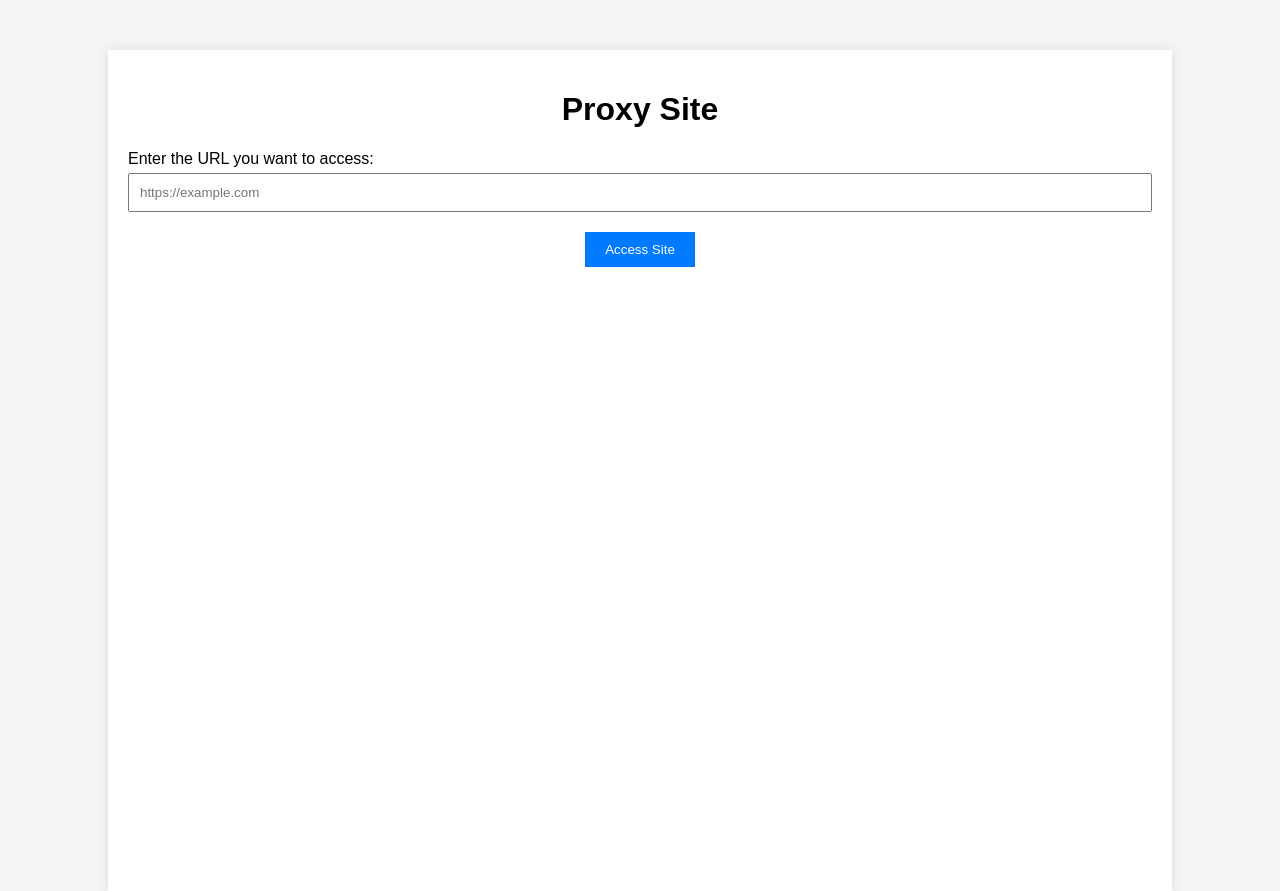
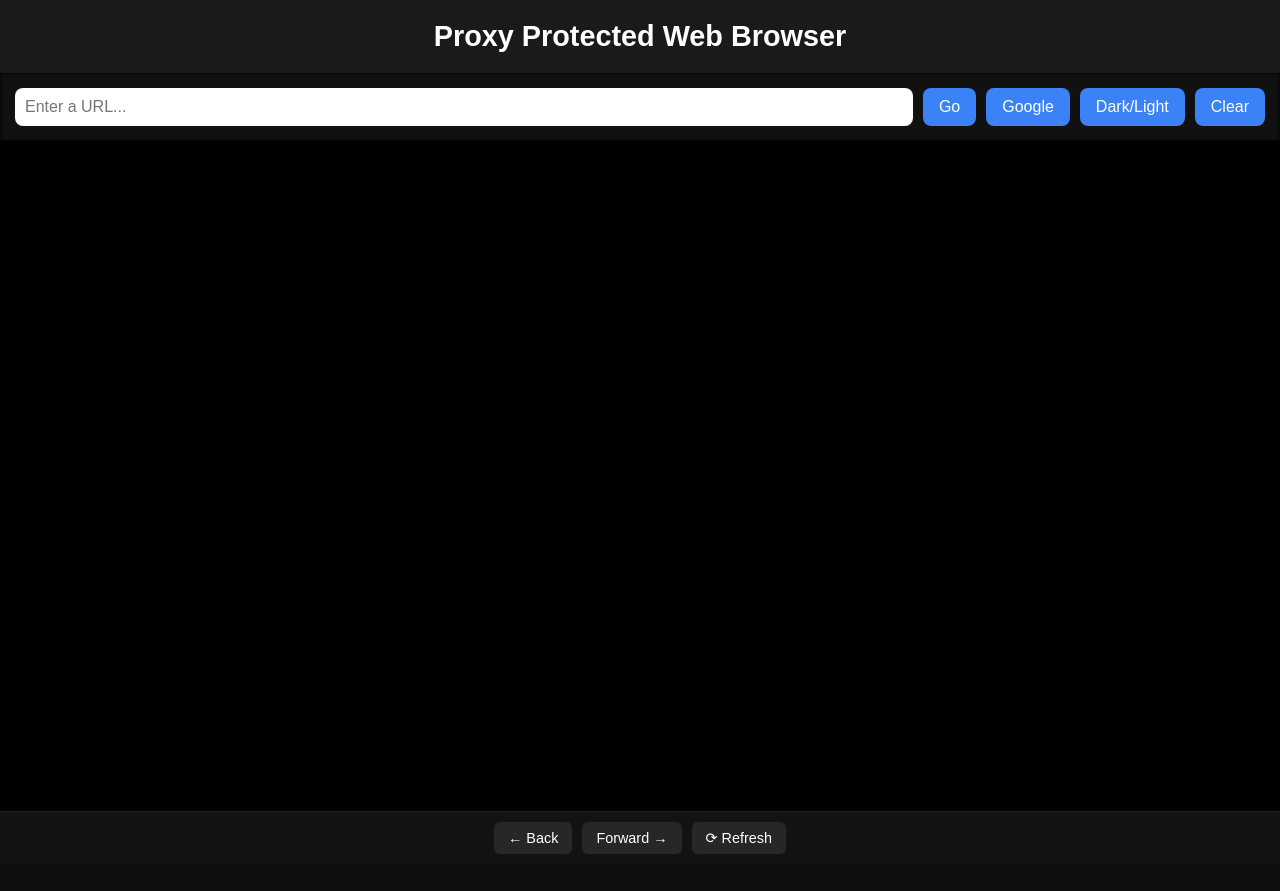
Before and after one commit to KomaVR/Kxsis, a plain HTML site: page index.html in a window 1280 px wide. After the commit the page ends 864 px from the top, so only its background shows below. Drawn offline with Linux system fonts and the light colour scheme.

Commit message:
Revamp proxy browser layout and functionality
Updated the layout and functionality of the proxy browser, including new controls, improved styling, and additional JavaScript functions for navigation and URL handling.

```diff
--- a/index.html
+++ b/index.html
@@ -1,80 +1,145 @@
 <!DOCTYPE html>
 <html lang="en">
 <head>
-    <meta charset="UTF-8">
-    <meta name="viewport" content="width=device-width, initial-scale=1.0">
-    <title>Proxy Site</title>
+  <meta charset="UTF-8" />
+  <meta name="viewport" content="width=device-width, initial-scale=1.0" />
+  <title>Proxy Protected Browser</title>
   <style>
     body {
+      margin: 0;
       font-family: Arial, sans-serif;
-            background-color: #f4f4f4;
-            margin: 0;
-            padding: 0;
+      background: #0f0f0f;
+      color: #fff;
     }
-        .container {
-            width: 80%;
-            margin: 0 auto;
-            background: #fff;
+    header {
+      background: #1a1a1a;
       padding: 20px;
-            box-shadow: 0 0 10px rgba(0, 0, 0, 0.1);
-            margin-top: 50px;
+      text-align: center;
+      font-size: 1.8rem;
+      font-weight: bold;
+      box-shadow: 0 0 10px #000;
     }
-        h1 {
-            text-align: center;
+    #controls {
+      display: flex;
+      gap: 10px;
+      padding: 15px;
+      background: #111;
+      box-shadow: 0 0 5px #000 inset;
     }
-        .input-group {
-            margin-bottom: 20px;
+    #urlInput {
+      flex: 1;
+      padding: 10px;
+      border-radius: 8px;
+      border: none;
+      outline: none;
+      font-size: 1rem;
     }
-        .input-group label {
-            display: block;
-            margin-bottom: 5px;
+    button {
+      padding: 10px 16px;
+      border: none;
+      border-radius: 8px;
+      background: #3b82f6;
+      color: white;
+      cursor: pointer;
+      font-size: 1rem;
+      transition: 0.2s;
     }
-        .input-group input {
+    button:hover {
+      background: #60a5fa;
+    }
+    #frameContainer {
       width: 100%;
-            padding: 10px;
-            box-sizing: border-box;
-        }
-        .button-group {
-            text-align: center;
-        }
-        .button-group button {
-            padding: 10px 20px;
-            background-color: #007BFF;
-            color: #fff;
-            border: none;
-            cursor: pointer;
-        }
-        .button-group button:hover {
-            background-color: #0056b3;
+      height: calc(100vh - 130px);
     }
     iframe {
       width: 100%;
-            height: 600px;
+      height: 100%;
       border: none;
+      background: #000;
+    }
+    #toolbar {
+      display: flex;
+      gap: 10px;
+      padding: 10px;
+      background: #131313;
+      align-items: center;
+      justify-content: center;
+      border-top: 1px solid #222;
+    }
+    .tool-btn {
+      background: #272727;
+      padding: 8px 14px;
+      border-radius: 6px;
+      font-size: 0.9rem;
     }
   </style>
 </head>
 <body>
-    <div class="container">
-        <h1>Proxy Site</h1>
-        <div class="input-group">
-            <label for="url">Enter the URL you want to access:</label>
-            <input type="text" id="url" placeholder="https://example.com">
+  <header>Proxy Protected Web Browser</header>
+
+  <div id="controls">
+    <input id="urlInput" placeholder="Enter a URL..." />
+    <button onclick="loadSite()">Go</button>
+    <button onclick="loadGoogle()">Google</button>
+    <button onclick="toggleDark()">Dark/Light</button>
+    <button onclick="clearFrame()">Clear</button>
   </div>
-        <div class="button-group">
-            <button onclick="loadProxy()">Access Site</button>
-        </div>
+
+  <div id="frameContainer">
     <iframe id="proxyFrame"></iframe>
   </div>
 
+  <div id="toolbar">
+    <button class="tool-btn" onclick="historyBack()">← Back</button>
+    <button class="tool-btn" onclick="historyForward()">Forward →</button>
+    <button class="tool-btn" onclick="refreshFrame()">⟳ Refresh</button>
+  </div>
+
   <script>
-        function loadProxy() {
-            var url = document.getElementById('url').value;
-            if (!url.startsWith('http://') && !url.startsWith('https://')) {
-                url = 'http://' + url;
+    const proxyBase = "https://api.cors.lol/?url=";
+
+    function formatURL(u) {
+      if (!u.startsWith("http")) return "https://" + u;
+      return u;
     }
-            var proxyUrl = 'https://api.cors.lol/?url=' + encodeURIComponent(url);
-            document.getElementById('proxyFrame').src = proxyUrl;
+
+    function loadSite() {
+      const url = document.getElementById("urlInput").value;
+      if (!url) return;
+      const proxied = proxyBase + encodeURIComponent(formatURL(url));
+      document.getElementById("proxyFrame").src = proxied;
+    }
+
+    function loadGoogle() {
+      document.getElementById("proxyFrame").src = proxyBase + encodeURIComponent("https://google.com");
+    }
+
+    function toggleDark() {
+      document.body.classList.toggle("light");
+      if (document.body.classList.contains("light")) {
+        document.body.style.background = "#fafafa";
+        document.body.style.color = "#000";
+      } else {
+        document.body.style.background = "#0f0f0f";
+        document.body.style.color = "#fff";
+      }
+    }
+
+    function clearFrame() {
+      document.getElementById("proxyFrame").src = "about:blank";
+    }
+
+    function historyBack() {
+      document.getElementById("proxyFrame").contentWindow.history.back();
+    }
+
+    function historyForward() {
+      document.getElementById("proxyFrame").contentWindow.history.forward();
+    }
+
+    function refreshFrame() {
+      const frame = document.getElementById("proxyFrame");
+      frame.src = frame.src;
     }
   </script>
 </body>
```
Lines whose indentation alone changed are shown as unchanged.
